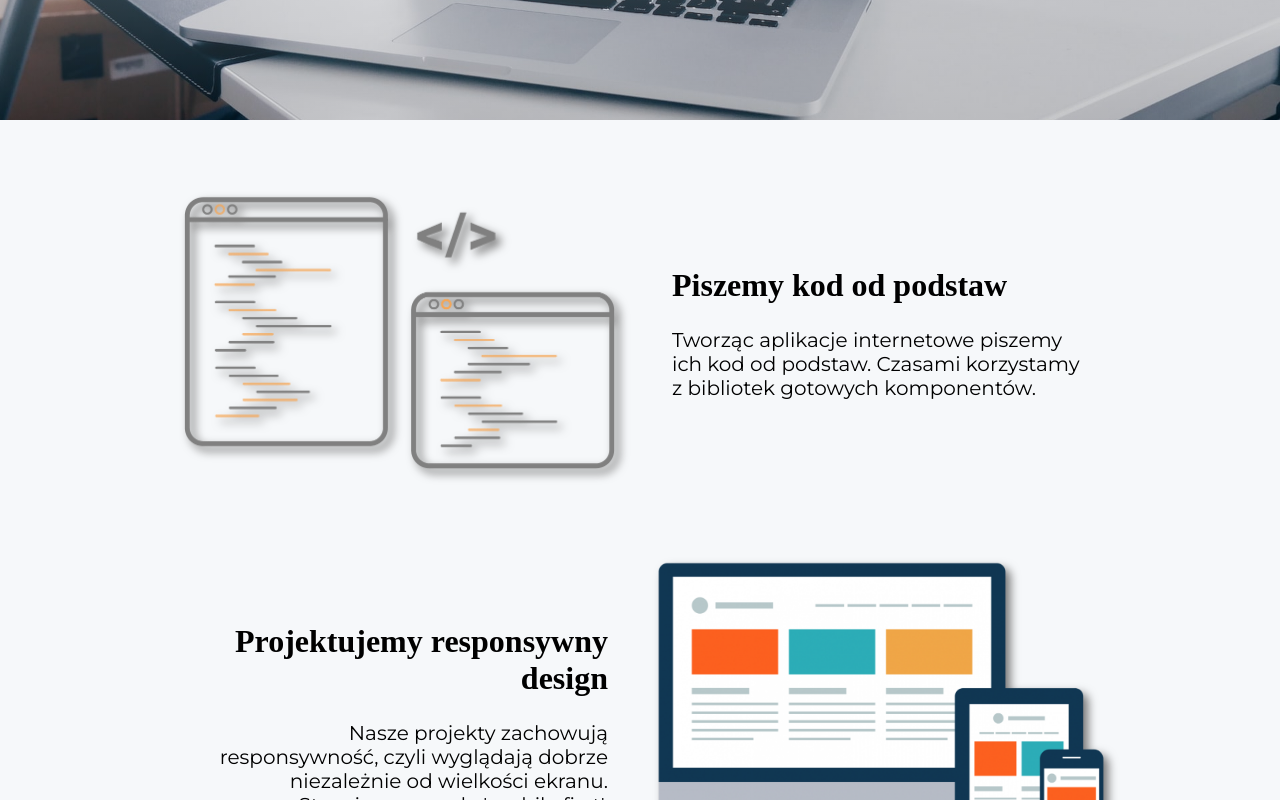
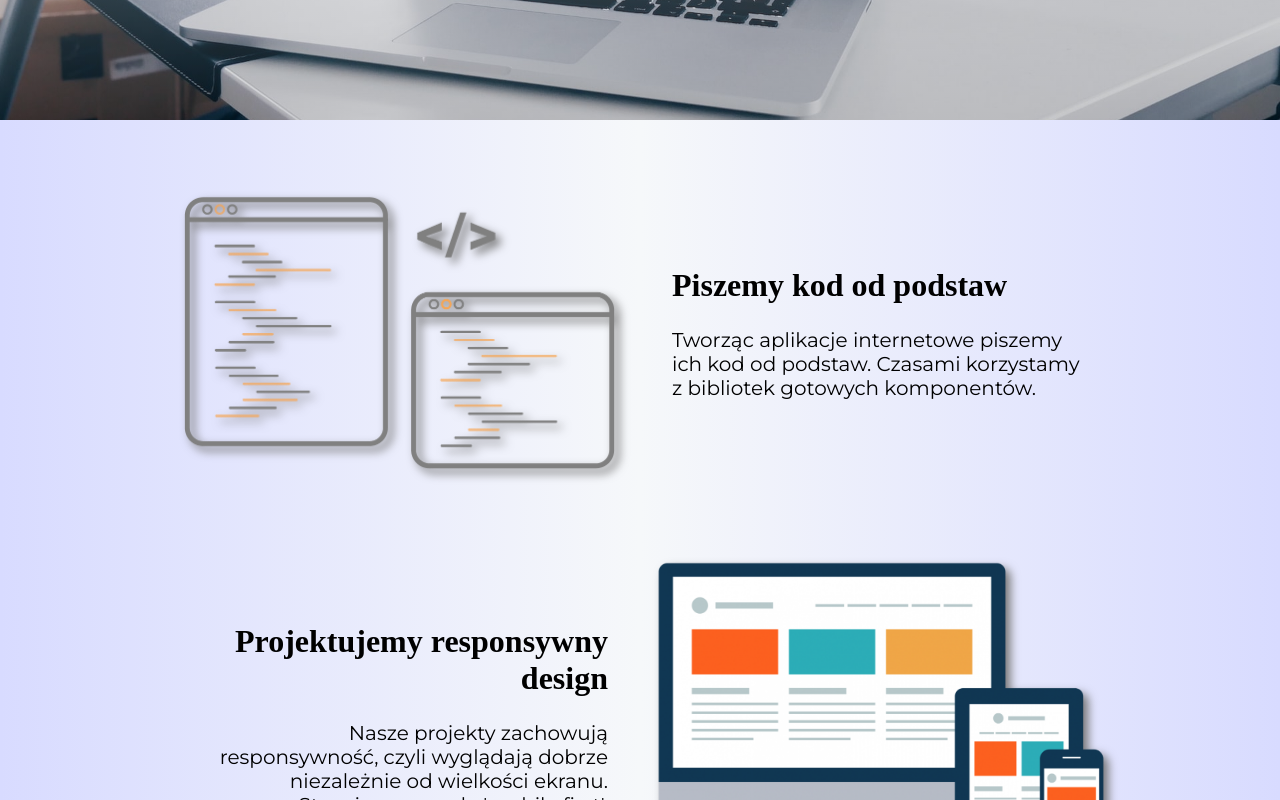
Before and after one commit to Mati2903/mmwebapps, a Next.js app: page / in a window 1280 px wide. Shown: the part 680-1480 px from the top of the page. Built offline with nearby package versions, Linux system fonts and the light colour scheme; a web font is replaced by a local one.

Commit message:
change website background color to gradient

```diff
--- a/styles/_infoSection.scss
+++ b/styles/_infoSection.scss
@@ -1,5 +1,5 @@
 .home__main-section {
-	margin: 3rem 0;
+	padding: 3rem 0;
 	display: flex;
 	flex-direction: column;
 	align-items: center;
--- a/styles/_variables.scss
+++ b/styles/_variables.scss
@@ -3,3 +3,10 @@ $hamburgerIconColor: rgb(0, 103, 164);
 // $navBgColor: rgb(206, 206, 224);
 //kopiować to do komponentu SectionImage.js
 $navBgColor: rgb(246, 248, 250);
+$lightBlue: rgb(216, 219, 255);
+$backgroundColor: linear-gradient(
+	to right,
+	$lightBlue,
+	$navBgColor 50vw,
+	$lightBlue 100vw
+);
--- a/styles/globals.scss
+++ b/styles/globals.scss
@@ -24,7 +24,7 @@ body {
 	font-family: Montserrat, -apple-system, BlinkMacSystemFont, Segoe UI, Roboto,
 		Oxygen, Ubuntu, Cantarell, Fira Sans, Droid Sans, Helvetica Neue, sans-serif;
 	overflow-x: hidden;
-	background-color: $navBgColor;
+	background-image: $backgroundColor;
 	scroll-behavior: smooth;
 }
 
```
